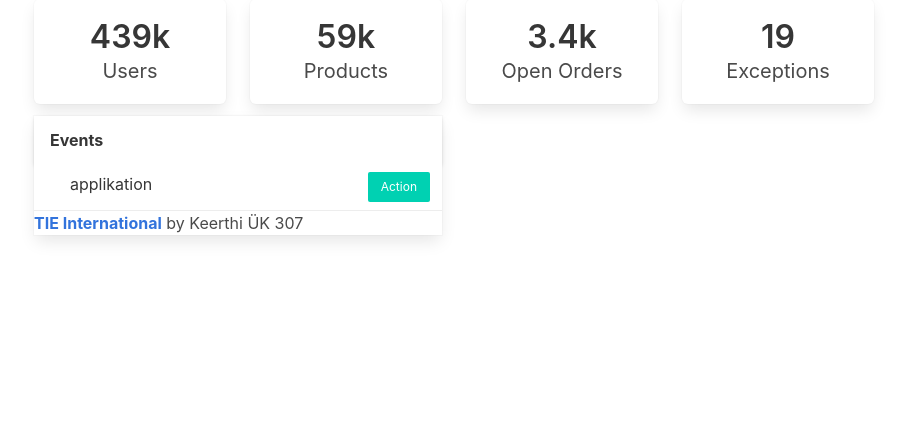
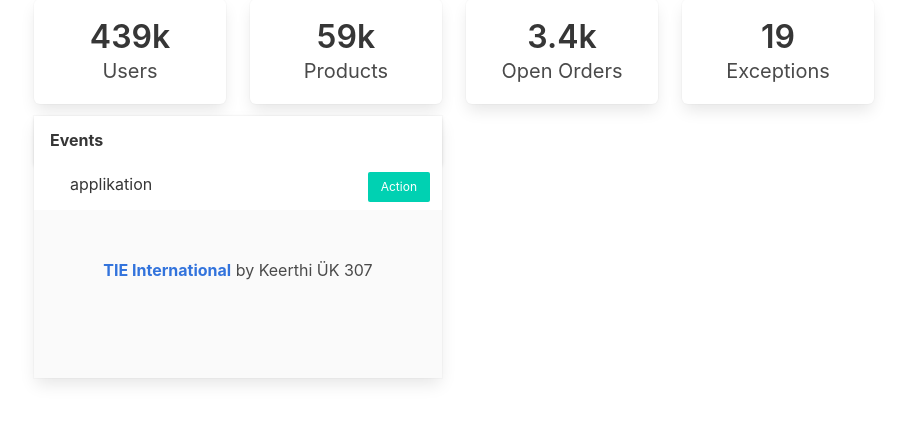
Before and after one commit to Kvvrtv/Module307, a PHP site: page /Module307/offiziel/privat.php in a window 1280 px wide. Shown: the part 178-601 px from the top of the page, without its empty margins (42-948 px from the left). Run offline with PHP 8.4, Linux system fonts and the light colour scheme.

Commit message:
Update privat.php

```diff
--- a/offiziel/privat.php
+++ b/offiziel/privat.php
@@ -105,7 +105,7 @@
                                         </table>
                                     </div>
                                 </div>
-                                <footer class="card-footer">
+                                <footer class="footer">
                                     <div class="content has-text-centered">
                                         <p>
                                             <strong><a href="https://www.tie-international.com">TIE International</a></strong> by Keerthi ÜK 307
```
